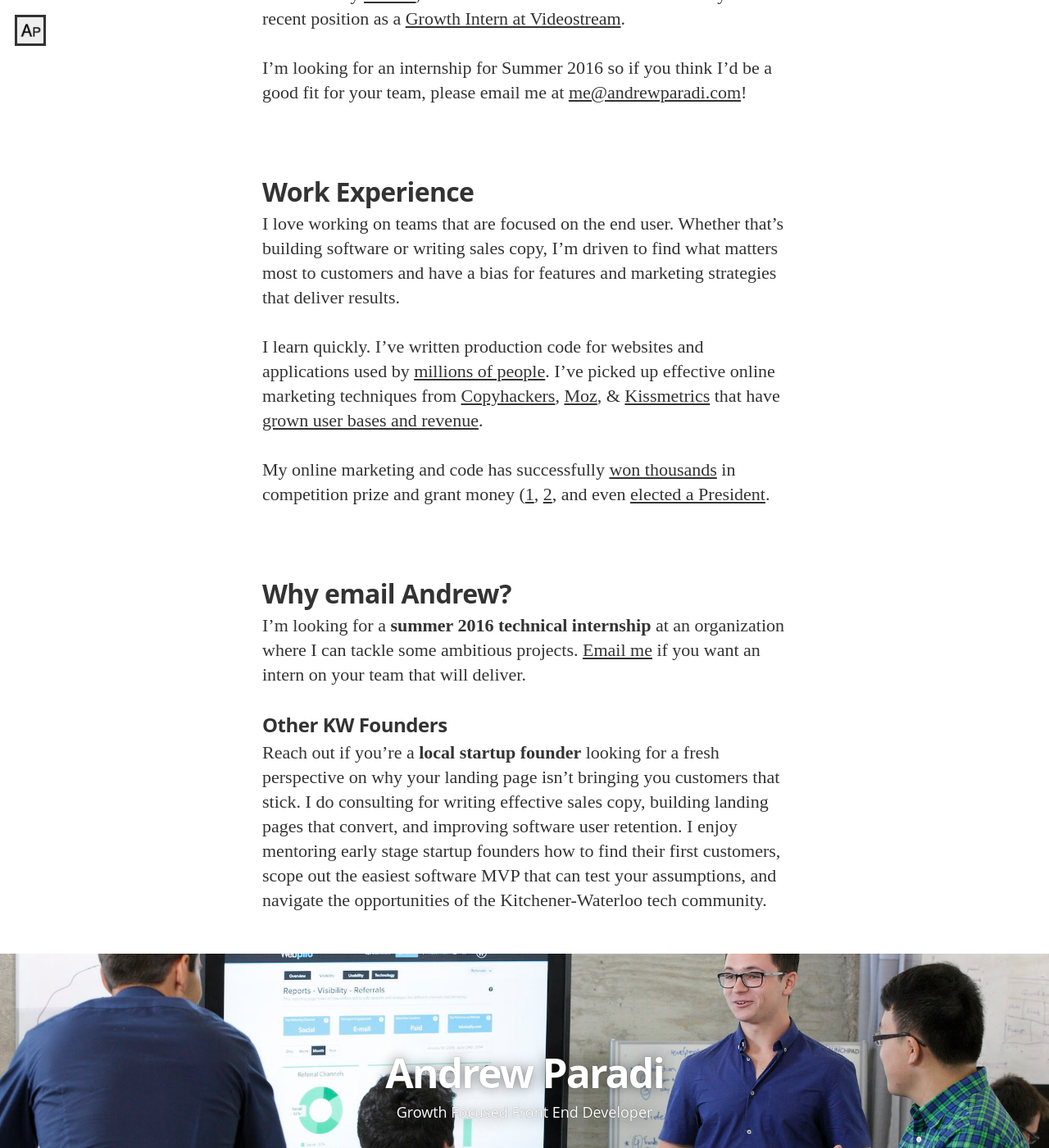
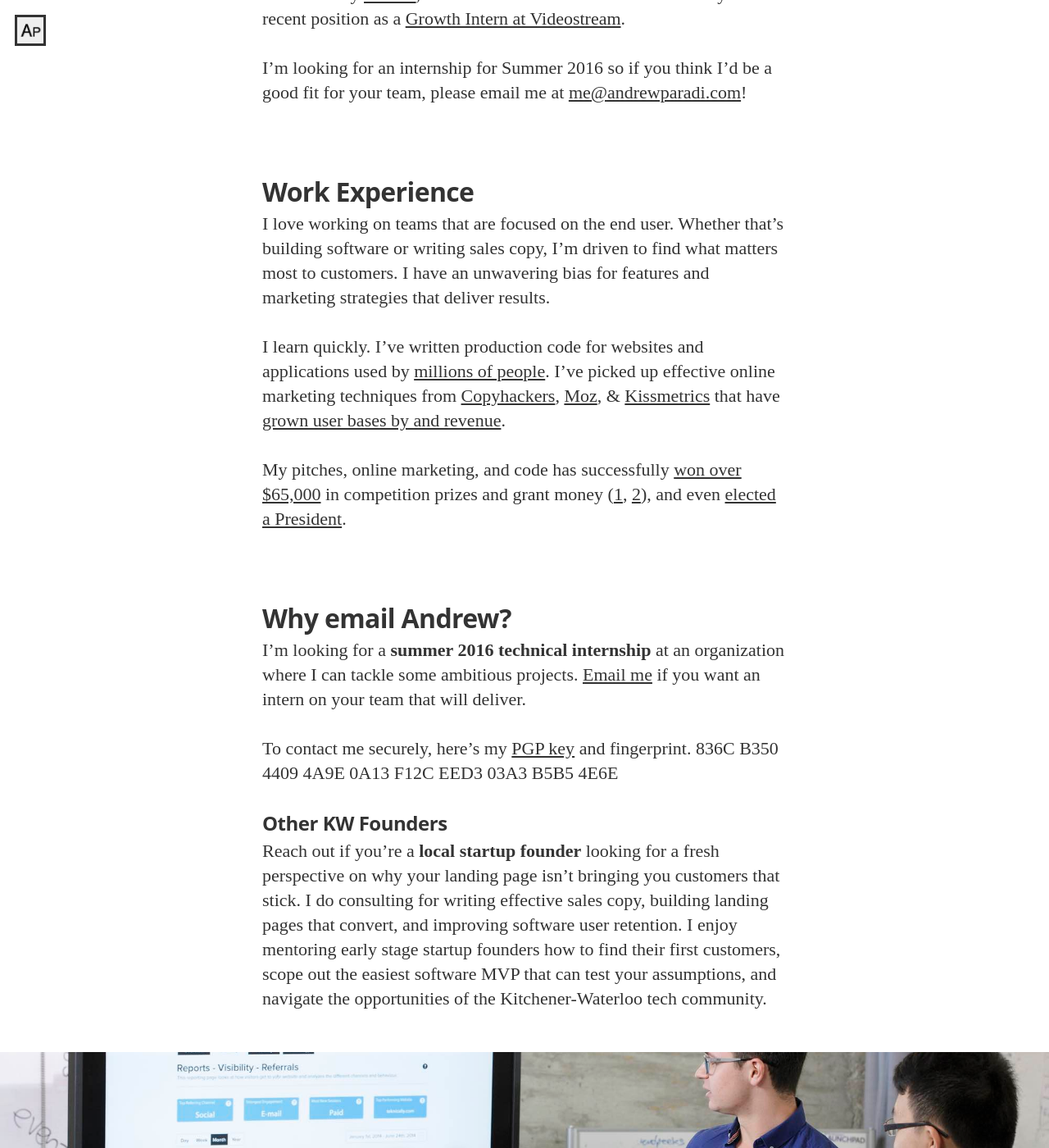
Before and after one commit to adrwxyz/classic.adrw.xyz, a Jekyll site: the page built from about.md, in a window 1280 px wide and 1400 px high, scrolled down 449 px. Shown: the whole window at 82% size. Built offline with Jekyll 4.4.1, drawn with Linux system fonts in a browser that asks for light colours; nearby versions of some CDN libraries; some web fonts are replaced; Markdown is read by kramdown in place of the engine named in the settings.

Commit message:
new teknically image, new cover teknically update
teknically press, 570 news mp3

teknically press dead link removal

sbe highlights pdf

```diff
--- a/about.md
+++ b/about.md
@@ -10,15 +10,18 @@
 I'm looking for an internship for Summer 2016 so if you think I'd be a good fit for your team, please email me at [me@andrewparadi.com](mailto:me@andrewparadi.com)!
 
 ##Work Experience
-I love working on teams that are focused on the end user. Whether that's building software or writing sales copy, I'm driven to find what matters most to customers and have a bias for features and marketing strategies that deliver results.
+I love working on teams that are focused on the end user. Whether that's building software or writing sales copy, I'm driven to find what matters most to customers. I have an unwavering bias for features and marketing strategies that deliver results.
 
-I learn quickly. I've written production code for websites and applications used by [millions of people](/project/videostream/). I've picked up effective online marketing techniques from [Copyhackers](https://copyhackers.com/), [Moz](https://moz.com/blog), &amp; [Kissmetrics](https://blog.kissmetrics.com/) that have [grown user bases and revenue](/project/videostream/).
+I learn quickly. I've written production code for websites and applications used by [millions of people](/project/videostream/). I've picked up effective online marketing techniques from [Copyhackers](https://copyhackers.com/), [Moz](https://moz.com/blog), &amp; [Kissmetrics](https://blog.kissmetrics.com/) that have [grown user bases by and revenue](/project/videostream/).
 
-My online marketing and code has successfully [won thousands](/project/teknically-webplio/) in competition prize and grant money ([1](http://andrewparadi.com/blog/the-389-day-laurier-bba/), [2](http://andrewparadi.com/blog/the-dream-fades/), and even [elected a President](project/sam-campaign).
+My pitches, online marketing, and code has successfully [won over $65,000](/project/teknically-webplio/) in competition prizes and grant money ([1](http://andrewparadi.com/blog/the-389-day-laurier-bba/), [2](http://andrewparadi.com/blog/the-dream-fades/)), and even [elected a President](project/sam-campaign).
 
 
 ##Why email Andrew?
 I'm looking for a **summer 2016 technical internship** at an organization where I can tackle some ambitious projects. [Email me](mailto:me@andrewparadi.com) if you want an intern on your team that will deliver.
 
+To contact me securely, here's my [PGP key](/assets/files/AndrewParadiPGP.asc) and fingerprint.
+836C B350 4409 4A9E 0A13 F12C EED3 03A3 B5B5 4E6E
+
 ###Other KW Founders
-Reach out if you're a <strong>local startup founder</strong> looking for a fresh perspective on why your landing page isn't bringing you customers that stick. I do consulting for writing effective sales copy, building landing pages that convert, and improving software user retention. I enjoy mentoring early stage startup founders how to find their first customers, scope out the easiest software MVP that can test your assumptions, and navigate the opportunities of the Kitchener-Waterloo tech community.
+Reach out if you're a **local startup founder** looking for a fresh perspective on why your landing page isn't bringing you customers that stick. I do consulting for writing effective sales copy, building landing pages that convert, and improving software user retention. I enjoy mentoring early stage startup founders how to find their first customers, scope out the easiest software MVP that can test your assumptions, and navigate the opportunities of the Kitchener-Waterloo tech community.
```
Also changed, not shown: _posts/2014-12-24-teknically-webplio.md (+29 -8 lines), _posts/2015-03-19-lessons-from-behind-the-curtain.md (+1 -1 lines), assets/article_images/2014-12-24-teknically-webplio/webplio.png (added), assets/images/launchpad-c.jpg, assets/images/launchpadv1-c.jpg (added), 2 other files.
